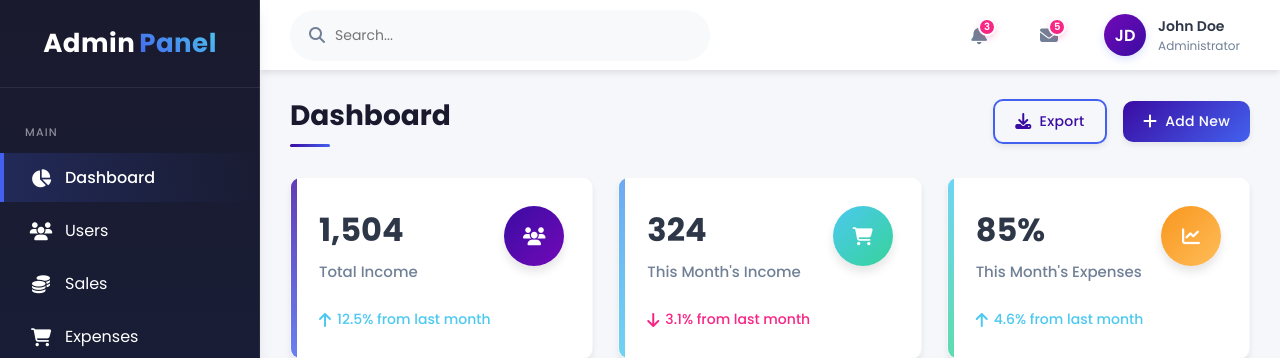
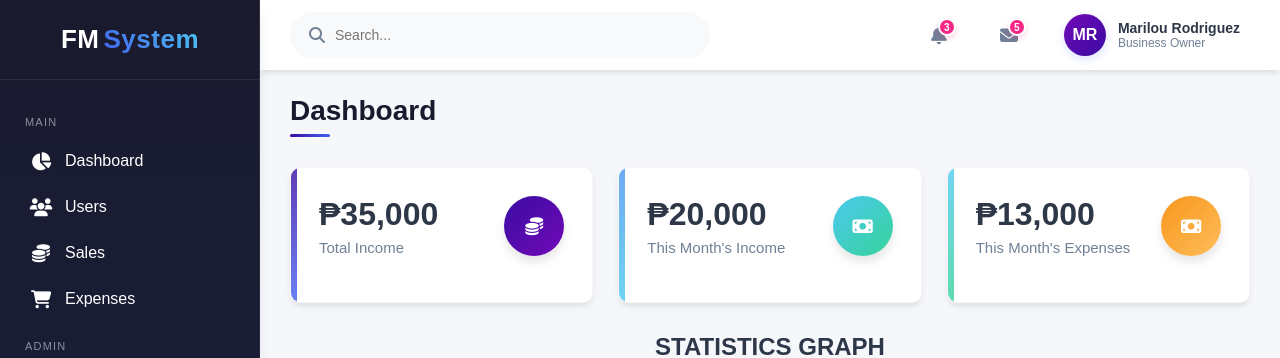
Before and after one commit to Nethcee/CentOS_SDproject, a PHP site: page /dashboard.html in a window 1280 px wide. Shown: the top 358 px of the page. Run offline with PHP 8.4, Linux system fonts and the light colour scheme; some libraries are stand-ins or nearby versions.

Commit message:
Add files via upload

```diff
--- a/dashboard.css
+++ b/dashboard.css
@@ -179,6 +179,7 @@
   .nav-item:hover i {
     transform: translateY(-2px);
   }
+
 
   /* Header */
   .header {
@@ -786,3 +787,127 @@
   .fas {
     font-size: 18px;
   }
+
+  .chart-container {
+    text-align: center;
+    margin-top: 20px;
+    width: 100%;  /* Ensure full width */
+  }
+
+  .charts-row {
+    display: flex;
+    justify-content: space-between;  /* Distribute charts with space between them */
+    align-items: center;
+    width: 100%;  /* Ensure this row takes the full width of the container */
+    gap: 20px;  /* Space between charts */
+  }
+
+  #piechart, #curve_chart {
+    width: 100%;  /* Allow the chart to fill the available space */
+    height: 400px; /* Set a fixed height */
+    min-width: 400px; /* Minimum width to prevent shrinking too much */
+  }
+
+/* Users Section */
+#users-section {
+  padding: 40px 50px;
+  font-family: 'Poppins', sans-serif;
+  background-color: #f2f3f5;
+}
+
+.user-info-container {
+  display: flex;
+  justify-content: center;
+  align-items: center;
+  margin-top: 40px;
+}
+
+.user-info-card {
+  background-color: #fff;
+  box-shadow: 0 8px 16px rgba(0, 0, 0, 0.1);
+  border-radius: 12px;
+  width: 600px; /* Increased width */
+  padding: 30px;
+  text-align: center;
+  transition: transform 0.3s ease, box-shadow 0.3s ease;
+  margin-bottom: 30px;
+}
+
+.user-info-card:hover {
+  transform: translateY(-15px);
+  box-shadow: 0 8px 18px rgba(0, 0, 0, 0.2);
+}
+
+.user-info-header h3 {
+  margin: 0;
+  font-size: 32px; /* Larger text */
+  font-weight: 600;
+  color: #333;
+}
+
+.user-info-header .user-role {
+  font-size: 18px;
+  color: #888;
+  margin-top: 10px;
+}
+
+.user-info-details {
+  margin-top: 30px;
+  font-size: 18px; /* Larger text */
+}
+
+.info-item {
+  margin-bottom: 20px;
+  padding: 15px;
+  border-radius: 8px;
+  background-color: #f7f7f7;
+  text-align: left;
+  font-size: 18px; /* Larger text */
+}
+
+.info-item strong {
+  font-weight: bold;
+  color: #333;
+}
+
+.info-item {
+  transition: background-color 0.3s ease;
+}
+
+.info-item:hover {
+  background-color: #e8f4f8;
+}
+
+
+table {
+  width: 100%;
+  border-collapse: collapse;
+  margin-top: 10px;
+}
+
+th, td {
+  border: 1px solid #ccc;
+  padding: 10px;
+  text-align: left;
+}
+
+th {
+  background-color: #f4f4f4;
+}
+
+button {
+  margin-top: 10px;
+  padding: 8px 12px;
+  background: #4CAF50;
+  color: white;
+  border: none;
+  cursor: pointer;
+}
+
+button.delete-btn {
+  background: red;
+}
+
+button:hover {
+  opacity: 0.8;
+}
--- a/dashboard.html
+++ b/dashboard.html
@@ -1,24 +1,20 @@
 <!DOCTYPE html>
 <html lang="en">
-
 
   <head>
     <meta charset="UTF-8" />
     <meta name="viewport" content="width=device-width, initial-scale=1.0" />
     <title>Admin Dashboard</title>
+        <!-- EXTERNAL FONTS -->
         <link
           rel="stylesheet"
           href="https://cdnjs.cloudflare.com/ajax/libs/font-awesome/6.4.2/css/all.min.css"
-    />
-    <link
-      rel="stylesheet"
           href="https://cdnjs.cloudflare.com/ajax/libs/animate.css/4.1.1/animate.min.css"
-    />
-    <link
           href="https://fonts.googleapis.com/css2?family=Poppins:wght@300;400;500;600;700&display=swap"
           rel="stylesheet"
           />
         <link rel="stylesheet" href="dashboard.css" />
+
           <script>
             function showSection(sectionId) {
               let sections = document.querySelectorAll(".content-section");
@@ -28,6 +24,73 @@
               document.getElementById(sectionId).style.display = "block";
             }
           </script>
+
+          <!-- Google Charts Script -->
+          <script type="text/javascript" src="https://www.gstatic.com/charts/loader.js"></script>
+          <script>
+            google.charts.load('current', { 'packages': ['corechart'] });
+            google.charts.setOnLoadCallback(drawCharts);
+
+            function drawCharts() {
+              drawPieChart();
+              drawLineChart();
+            }
+
+            function drawPieChart() {
+            var data = google.visualization.arrayToDataTable([
+              ['Category', 'Sales'],
+              ['Technology', 11],
+              ['Cooking Items', 2],
+              ['Toys', 2],
+              ['Motor Parts', 2],
+              ['School Supplies', 7],
+              ['Furniture', 5],       // Bagong data
+              ['Clothes', 8],         // Bagong data
+              ['Shoes', 6],           // Bagong data
+              ['Accessories', 4]      // Bagong data
+            ]);
+
+            var options = {
+              title: 'HOT SELLING ITEMS',
+              pieHole: 0.4, // Donut chart effect
+              colors: ['#4285F4', '#34A853', '#FBBC05', '#EA4335', '#9B51E0', '#8E44AD', '#3498DB', '#F1C40F', '#2ECC71']
+
+            };
+
+            var chart = new google.visualization.PieChart(document.getElementById('piechart'));
+            chart.draw(data, options);
+          }
+
+          // Line Chart Function
+              function drawLineChart() {
+              var data = google.visualization.arrayToDataTable([
+                ['Month', 'Sales', 'Expenses'],
+                ['Jan',  20000,  15000],
+                ['Feb',  25000,  10000],
+                ['March',  15000,  20000],
+                ['April',  20000,  10000]
+              ]);
+
+              var options = {
+                title: 'Sales Vs Expenses',
+                curveType: 'function',
+                legend: { position: 'bottom' },
+                colors: ['#1E88E5', '#E53935'],
+                vAxis: {
+                  format: 'short', // Ensures readable format
+                  viewWindow: {
+                    min: 0,
+                    max: 30000
+                  },
+                  ticks: [0, 5000, 10000, 15000, 20000, 25000, 30000] // Custom Y-axis values
+                }
+              };
+
+              var chart = new google.visualization.LineChart(document.getElementById('curve_chart'));
+              chart.draw(data, options);
+            }
+
+          </script>
   </head>
 
   <body>
@@ -36,13 +99,13 @@
       <!-- Sidebar Section -->
       <div class="sidebar">
         <div class="logo">
-          <h1>Admin<span>Panel</span></h1>
+          <h1>FM<span>System</span></h1>
         </div>
 
         <!-- Navigation Menu -->
         <div class="nav-menu">
           <div class="menu-heading">Main</div>
-          <div class="nav-item active" onclick="showSection('dashboard-section')">
+          <div class="nav-item" onclick="showSection('dashboard-section')">
             <i class="fas fa-chart-pie"></i>
             <span>Dashboard</span>
           </div>
@@ -72,6 +135,11 @@
             <i class="fas fa-shield-alt"></i>
             <span>Security</span>
             </div>
+            <!--logout-->
+            <div class="nav-item logout">
+              <i class="fas fa-sign-out-alt"></i>
+              <span>Logout</span>
+          </div>
         </div>
       </div>
 
@@ -94,67 +162,55 @@
 
           <!-- User Profile -->
           <div class="user-profile">
-            <div class="profile-img">JD</div>
+            <div class="profile-img">MR</div>
             <div class="user-info">
-              <div class="user-name">John Doe</div>
-              <div class="user-role">Administrator</div>
+              <div class="user-name">Marilou Rodriguez</div>
+              <div class="user-role">Business Owner</div>
             </div>
           </div>
         </div>
       </div>
 
       <!-- Main Content Section -->
+
       <div class="main-content">
 
-        <!-- Dashboard Section -->
+
+        <!---------------------- Dashboard Section -------------------->
+
               <div id="dashboard-section" class="content-section">
                 <div class="page-title">
                   <div class="title">Dashboard</div>
                   <div class="action-buttons">
-              <button class="btn btn-outline">
-                <i class="fas fa-download"></i>
-                Export
-              </button>
-              <button class="btn btn-primary">
-                <i class="fas fa-plus"></i>
-                Add New
-              </button>
                   </div>
                 </div>
 
-          <!-- Statistics Cards For Dashboard-->
+              <!-- Statistics Cards -->
               <div class="stats-cards">
+
                 <!-- Total Income -->
                 <div class="stat-card">
                   <div class="card-header">
                     <div>
-                  <div class="card-value">1,504</div>
+                      <div class="card-value">₱35,000</div>
                       <div class="card-label">Total Income</div>
                     </div>
                     <div class="card-icon purple">
-                  <i class="fas fa-users"></i>
+                      <i class="fas fa-coins"></i>
                     </div>
-              </div>
-              <div class="card-change positive">
-                <i class="fas fa-arrow-up"></i>
-                <span>12.5% from last month</span>
                   </div>
                 </div>
 
-                  <!-- Month's Sale -->
+                <!-- Month's Income -->
                 <div class="stat-card">
                   <div class="card-header">
                     <div>
-                  <div class="card-value">324</div>
+                      <div class="card-value">₱20,000</div>
                       <div class="card-label">This Month's Income</div>
                     </div>
                     <div class="card-icon green">
-                  <i class="fas fa-shopping-cart"></i>
+                      <i class="fas fa-money-bill"></i>
                     </div>
-              </div>
-              <div class="card-change negative">
-                <i class="fas fa-arrow-down"></i>
-                <span>3.1% from last month</span>
                   </div>
                 </div>
 
@@ -162,31 +218,91 @@
               <div class="stat-card">
                 <div class="card-header">
                   <div>
-                  <div class="card-value">85%</div>
+                    <div class="card-value">₱13,000</div>
                     <div class="card-label">This Month's Expenses</div>
                   </div>
                   <div class="card-icon orange">
-                  <i class="fas fa-chart-line"></i>
-                </div>
-              </div>
-              <div class="card-change positive">
-                <i class="fas fa-arrow-up"></i>
-                <span>4.6% from last month</span>
+                    <i class="fas fa-money-bill"></i>
                   </div>
                 </div>
               </div>
               </div>
 
-        <!-- Users Section -->
-        <div id="users-section" class="content-section" style="display: none;">
-          <h2>User Management</h2>
-          <p>Manage users here.</p>
+            <!-- Google Chart -->
+
+              <div class="chart-container">
+                <h2>STATISTICS GRAPH</h2>
+                <div class="charts-row">
+                  <!-- Pie Chart -->
+                  <div id="piechart"></div>
+
+                  <!-- Line Chart -->
+                  <div id="curve_chart"></div>
+                </div>
+              </div>
               </div>
 
-        <!-- Sales Section -->
+
+
+
+
+
+      <!---------------------- User Section -------------------->
+
+              <div id="users-section" class="content-section" style="display: none;">
+                <h2>User Information</h2>
+
+                <!-- User Info -->
+                <div class="user-info-container">
+                  <div class="user-info-card">
+                    <div class="user-info-header">
+                      <h3>Marilou Rodriguez</h3>
+                      <p class="user-role">Business Owner</p>
+                    </div>
+
+                    <div class="user-info-details">
+                      <div class="info-item">
+                        <strong>Name:</strong> Marilou Rodriguez
+                      </div>
+                      <div class="info-item">
+                        <strong>Number:</strong> 09123456789
+                      </div>
+                      <div class="info-item">
+                        <strong>Address:</strong> 123 Sample St., Quezon City, Philippines
+                      </div>
+                      <div class="info-item">
+                        <strong>Type of Business:</strong> Laz_Shopee
+                      </div>
+                      </div>
+                    </div>
+                </div>
+              </div>
+
+
+
+
+
+      <!---------------------- Sales Section -------------------->
+
       <div id="sales-section" class="content-section" style="display: none;">
         <h2>Sales Data</h2>
         <p>View your sales data.</p>
+
+        <h2>Sales Records</h2>
+        <table id="sales-table">
+          <thead>
+            <tr>
+              <th>Product</th>
+              <th>Type</th>
+              <th>Price</th>
+              <th>Date</th>
+              <th>Actions</th>
+            </tr>
+          </thead>
+          <tbody></tbody> <!-- This should exist -->
+        </table>
+
+        <button id="add-row-btn">+ Add Row</button>
       </div>
 
               <!-- Expenses Section -->
@@ -195,24 +311,54 @@
                 <p>View and manage expenses.</p>
               </div>
 
-        <!-- Settings Section -->
+
+
+
+
+
+      <!---------------------- Settings Section -------------------->
+
               <div id="settings-section" class="content-section" style="display: none;">
                 <h2>Settings</h2>
                 <p>Modify your system settings here.</p>
               </div>
 
-        <!-- Notifications Section -->
+
+
+
+
+
+
+
+
+      <!---------------------- Notifications Section -------------------->
+
             <div id="notifications-section" class="content-section" style="display: none;">
               <h2>Notifications</h2>
               <p>Check your latest notifications.</p>
             </div>
 
-        <!-- Security Section -->
+
+
+
+
+
+
+
+      <!---------------------- Security Section -------------------->
+
                   <div id="security-section" class="content-section" style="display: none;">
                     <h2>Security</h2>
                     <p>Manage your security settings here.</p>
                   </div>
 
+       <!---------------------- Logout Section -------------------->
+                  <div id="logout-section" class="content-section" style="display: none;">
+                    <h2>Security</h2>
+                    <p>Manage your security settings here.</p>
+                  </div>
+
+
       </div>
     </div>
   </body>
```
Also changed, not shown: dashboard.js (+42 -2 lines), index.css (+2 -45 lines). Lines whose indentation alone changed are shown as unchanged.
